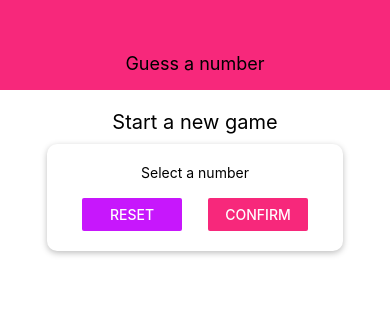
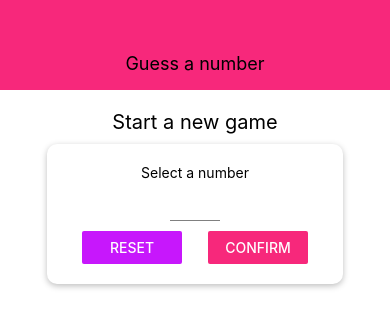
Before and after one commit to JasonDollar/Guess_a_number, a React Native app: screen / in a window 390 px wide. Shown: the top 328 px of the page. Built offline with nearby package versions, Linux system fonts and the light colour scheme.

Commit message:
Input component

```diff
--- /dev/null
+++ b/components/Input.js
@@ -0,0 +1,17 @@
+import React from 'react';
+import { StyleSheet, TextInput } from 'react-native';
+
+const Input = (props) => {
+  return <TextInput {...props} style={{ ...styles.input, ...props.style }} />;
+};
+
+const styles = StyleSheet.create({
+  input: {
+    height: 30,
+    borderBottomColor: 'grey',
+    borderBottomWidth: 1,
+    marginVertical: 10,
+  },
+});
+
+export default Input;
--- a/screens/StartGameScreen.js
+++ b/screens/StartGameScreen.js
@@ -1,11 +1,19 @@
-import React from 'react';
-import { StyleSheet, Text, View, TextInput, Button } from 'react-native';
+import React, { useState } from 'react';
+import { StyleSheet, Text, View, Button, TouchableWithoutFeedback, Keyboard } from 'react-native';
 import Card from '../components/Card';
+import Input from '../components/Input';
 
 import colors from '../constants/colors';
 
 const StartGameScreen = () => {
+  const [enteredValue, setEnteredValue] = useState('');
+
+  const numberInputHandler = (inputText) => {
+    setEnteredValue(inputText.replace(/[^0-9]/g), '');
+  };
+
   return (
+    <TouchableWithoutFeedback onPress={() => Keyboard.dismiss()}>
       <View style={styles.screen}>
         <Text style={styles.title}>Start a new game</Text>
         <Card
@@ -15,7 +23,15 @@ const StartGameScreen = () => {
             maxWidth: '80%',
           }}>
           <Text>Select a number</Text>
-        <TextInput />
+          <Input
+            style={styles.input}
+            blurOnSubmit
+            autoCapitalize="none"
+            autoCorrect={false}
+            keyboardType="number-pad"
+            maxLength={2}
+            onChangeText={numberInputHandler}
+          />
           <View style={styles.buttonContainer}>
             <View style={styles.button}>
               <Button title="Reset" onPress={() => {}} color={colors.accent} />
@@ -26,6 +42,7 @@ const StartGameScreen = () => {
           </View>
         </Card>
       </View>
+    </TouchableWithoutFeedback>
   );
 };
 
@@ -50,4 +67,8 @@ const styles = StyleSheet.create({
     justifyContent: 'space-between',
     paddingHorizontal: 15,
   },
+  input: {
+    width: 50,
+    textAlign: 'center',
+  },
 });
```
Lines whose indentation alone changed are shown as unchanged.
